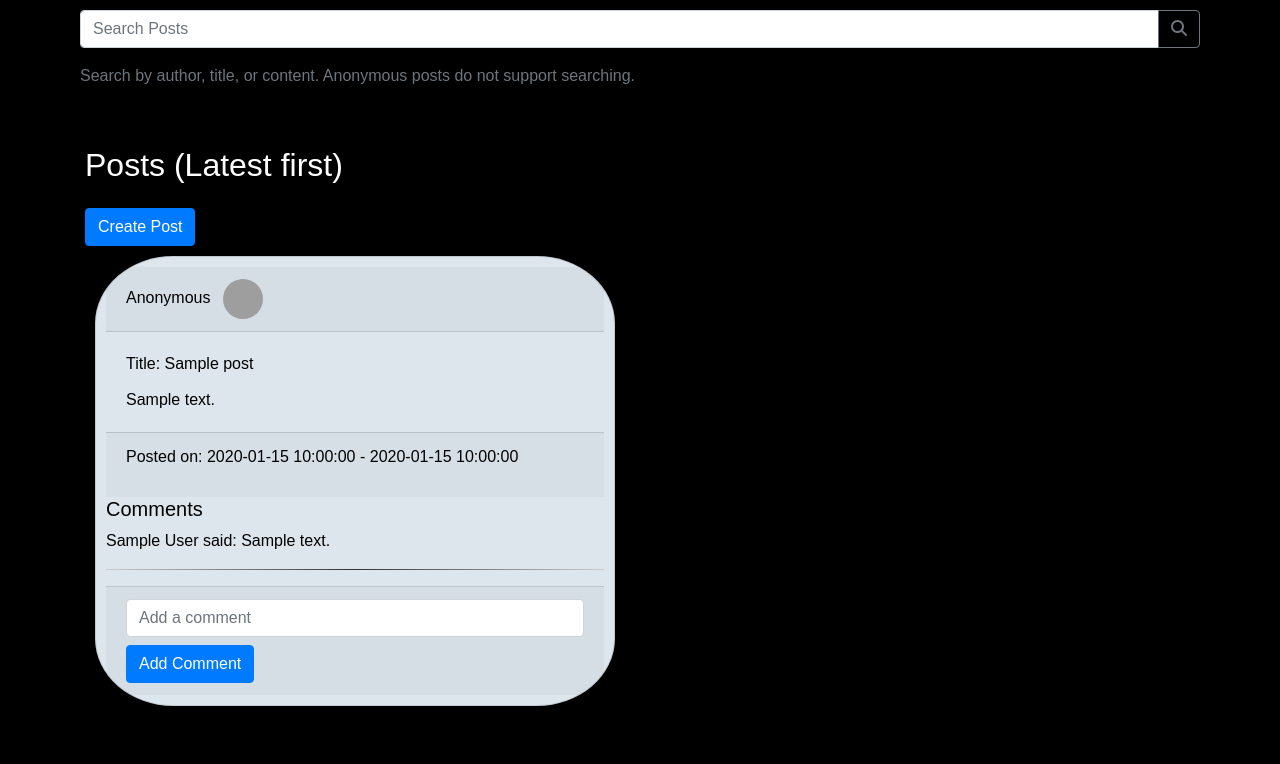
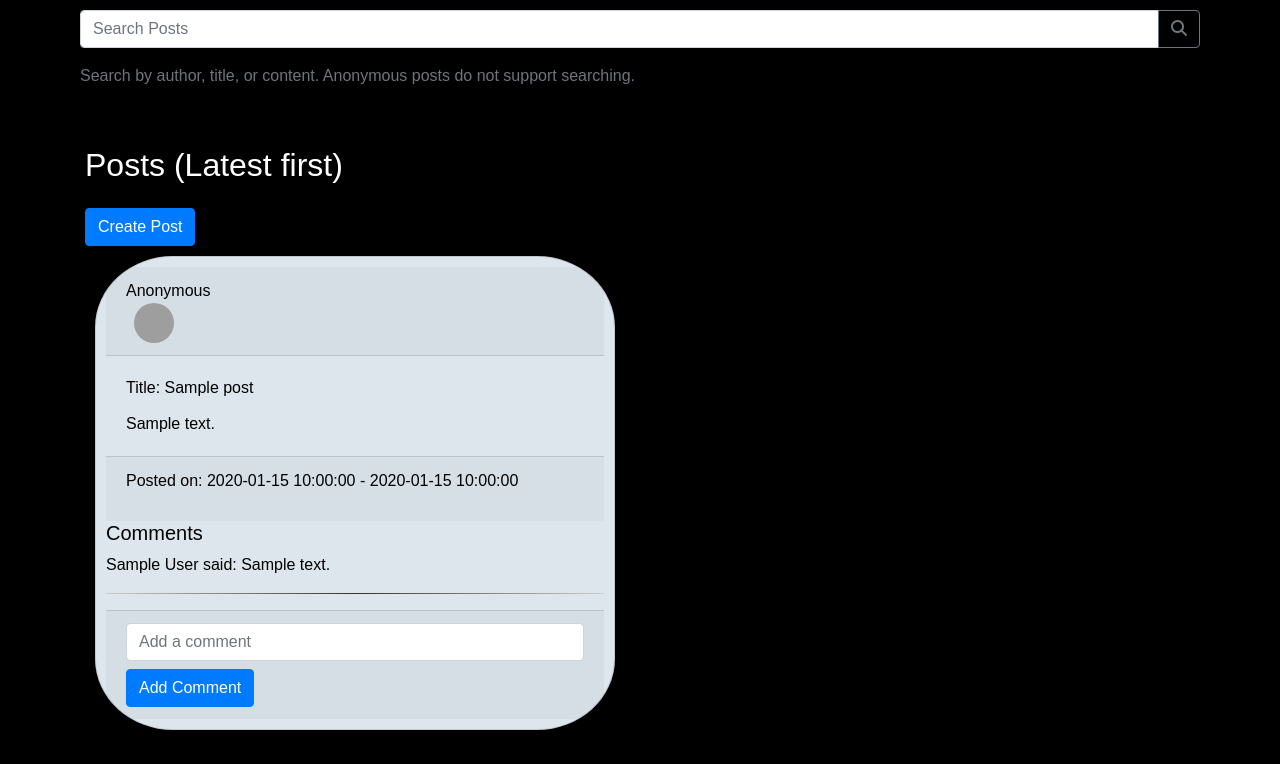
Before and after one commit to WakandaWebWeaver/hivemind, a Flask app: page /posts in a window 1280 px wide. Shown: the part 56-820 px from the top of the page. Before the commit the page ends 762 px from the top, so only its background shows below. Run offline with Flask 3, Linux system fonts and the light colour scheme; a user stored in the database is signed in; a database or web service that is not in the repository returns one stand-in record (values such as "Sample title"); some libraries are stand-ins or nearby versions; grey boxes are pictures that could not be loaded.

Commit message:
Updated files
Image upload works, Fixed scaling issue and NULL error when updating profile. Fixed image upload when creating account

```diff
--- a/app.py
+++ b/app.py
@@ -123,16 +123,17 @@ def register():
         if username in forbidden_names:
             return 'Username is not allowed'
 
-        if 'profile_picture' in request.files:
+
+        if request.files:
             profile_picture = request.files['profile_picture']
             if profile_picture.filename != '':
-                file_key = f"Profile pictures/{username.lower()}"
+                file_key = f"Profile pictures/{username.lower()}.jpeg"
                 job = s3.upload_fileobj(profile_picture, s3_bucket_name, file_key)
 
                 if job:
                     print('Profile picture uploaded successfully')
 
-                profile_picture_s3_key = f"Profile pictures/{username}"
+                profile_picture_s3_key = file_key
             else:
                 profile_picture_s3_key = "Profile pictures/avatar_default.jpeg"
         else:
@@ -150,6 +151,7 @@ def register():
         user_collection.insert_one(user_data)
 
         return redirect(url_for('login'))
+
     return render_template('register.html')
 
 @app.route('/upload_material_page')
@@ -497,7 +499,6 @@ def mark_notification_as_read():
             notification['unread'] = False
             user_collection.update_one({'username': username}, {'$set': user})
 
-
     # Return 200 status code
     return redirect(url_for('view_profile', username=username))
 
@@ -512,31 +513,49 @@ def update_profile():
         bio = request.form.get('bio')
         username = request.form.get('username')
 
-        if bio == '':
-            bio = None
-        elif username == '':
+        if bio != '':
+            user['bio'] = bio
+
+        if username != '':
+            posts = posts_collection.find()
+            for post in posts:
+                if post['author'] == name:
+                    post['author'] = username
+                    posts_collection.update_one({'post_id': post['post_id']}, {'$set': post})
+
+            user['username'] =  username
+        else:
             username = session['id']
+
+
+        name = session['name']
 
 
         if request.files:
             profile_picture = request.files['profile_picture']
             if profile_picture.filename != '':
-                file_key = f"Profile pictures/{username.lower()}"
+                file_key = f"Profile pictures/{name.strip().lower()}.jpeg"
                 job = s3.upload_fileobj(profile_picture, s3_bucket_name, file_key)
 
                 if job:
                     print('Profile picture uploaded successfully')
 
-                profile_picture_s3_key = f"Profile pictures/{username}"
+                profile_picture_s3_key = file_key
                 session['profile_picture'] = profile_picture_s3_key
+
+                posts = posts_collection.find()
+                for post in posts:
+                    if post['author'] == session['name']:
+                        post['profile_picture'] = profile_picture_s3_key
+                        posts_collection.update_one({'post_id': post['post_id']}, {'$set': post})
+
             else:
                 profile_picture_s3_key = session['profile_picture']
 
         user = user_collection.find_one({'full_name': name})
 
-        user['username'] = username
-        user['bio'] = bio
         user['profile_picture_s3_key'] = profile_picture_s3_key
+
         user_collection.update_one({'full_name': name}, {'$set': user})
 
         return redirect(url_for('view_profile', username=username))
--- a/static/styles.css
+++ b/static/styles.css
@@ -4,6 +4,30 @@ body {
   font-family: Arial, sans-serif;
   margin: 0;
   padding: 0;
+}
+
+.profile-picture-div {
+  width: 250px;
+  height: 250px;
+  overflow: hidden;
+}
+
+.profile-picture-div img {
+  width: 100%;
+  height: 100%;
+  object-fit: cover;
+}
+
+.post-pfp {
+  width: 40px;
+  height: 40px;
+  border-radius: 100%;
+}
+
+.post-pfp img {
+  width: 100%;
+  height: 100%;
+  object-fit: cover;
 }
 
 .landing-section {
--- a/templates/posts.html
+++ b/templates/posts.html
@@ -99,14 +99,18 @@
                         <div class="card-header">
                             {% if post.anonymous %}
                             <span class="post-author">Anonymous</span>
-                            <img src="{{ builder_url }}{{ post['profile_picture'] }}" alt="Profile Picture"
-                                class="nav-profile-picture rounded-circle ml-2" style="width: 40px; height: 40px;">
+                            <div class="post-pfp">
+                                <img src="{{ builder_url }}{{ post['profile_picture'] }}" alt="Profile Picture"
+                                    class="nav-profile-picture rounded-circle ml-2">
+                            </div>
                             {% else %}
                             <a class="username-link post-author" href="/view_profile/{{ post['username'] }}">{{
                                 post['author']
                                 }}</a>
-                            <img src="{{ builder_url }}{{ post['profile_picture'] }}" alt="Profile Picture"
-                                class="nav-profile-picture rounded-circle ml-2" style="width: 40px; height: 40px;">
+                            <div class="post-pfp">
+                                <img src="{{ builder_url }}{{ post['profile_picture'] }}" alt="Profile Picture"
+                                    class="nav-profile-picture rounded-circle ml-2">
+                            </div>
                             {% endif %}
                         </div>
                         <div class="card-body">
--- a/templates/profile.html
+++ b/templates/profile.html
@@ -103,8 +103,10 @@
     <div class="container mt-5">
         <div class="row">
             {% if user %}
-            <img src="{{ builder_url }}{{ user.profile_picture_s3_key }}" alt="Profile Picture" class="rounded-circle"
-                style="width: 250px; height: 250px;">
+            <div class="profile-picture-div">
+                <img src="{{ builder_url }}{{ user.profile_picture_s3_key }}" alt="Profile Picture"
+                    class="rounded-circle profile-picture">
+            </div>
             <div class="col-md-6">
                 <h2>{{ user.full_name }}</h2>
                 <hr>
```
Also changed, not shown: templates/register.html (+8 -7 lines).
